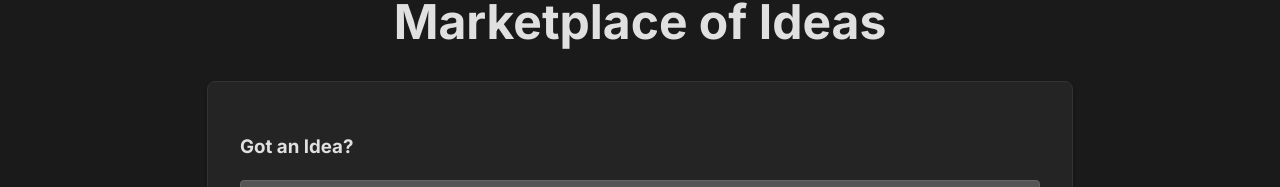
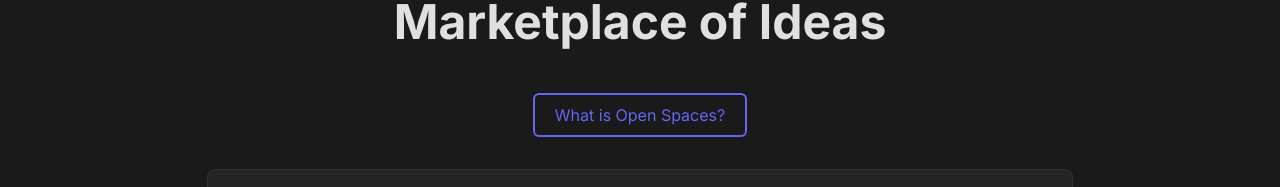
Before and after one commit to devopsdays-kc/open-spaces-live, a React (Vite) app: page / in a window 1280 px wide. Shown: the part 134-321 px from the top of the page. Built offline with nearby package versions, Linux system fonts and the light colour scheme; no server answers.

Commit message:
chore: add Open Spaces link

```diff
--- a/src/App.css
+++ b/src/App.css
@@ -70,6 +70,24 @@
 .main-title-section h1 {
 	font-size: 3rem;
 	font-weight: bold;
+}
+
+.open-spaces-info-link {
+	display: inline-block;
+	margin-top: 0.75rem;
+	padding: 0.5rem 1.25rem;
+	font-size: 1rem;
+	font-weight: 500;
+	color: var(--color-accent, #6366f1);
+	border: 2px solid var(--color-accent, #6366f1);
+	border-radius: 6px;
+	text-decoration: none;
+	transition: background-color 0.15s, color 0.15s;
+}
+
+.open-spaces-info-link:hover {
+	background-color: var(--color-accent, #6366f1);
+	color: #fff;
 }
 
 
--- a/src/App.jsx
+++ b/src/App.jsx
@@ -156,6 +156,14 @@
 			{/* The main content structure was incorrect, it should not be inside the fragment but rendered by the <App> Router */}
 			<div className="main-title-section">
 				<h1>Marketplace of Ideas</h1>
+				<a
+					className="open-spaces-info-link"
+					href="https://devopsdays.org/open-space-format/"
+					target="_blank"
+					rel="noopener noreferrer"
+				>
+					What is Open Spaces?
+				</a>
 			</div>
 
 			<div className="card new-idea-form">
```
